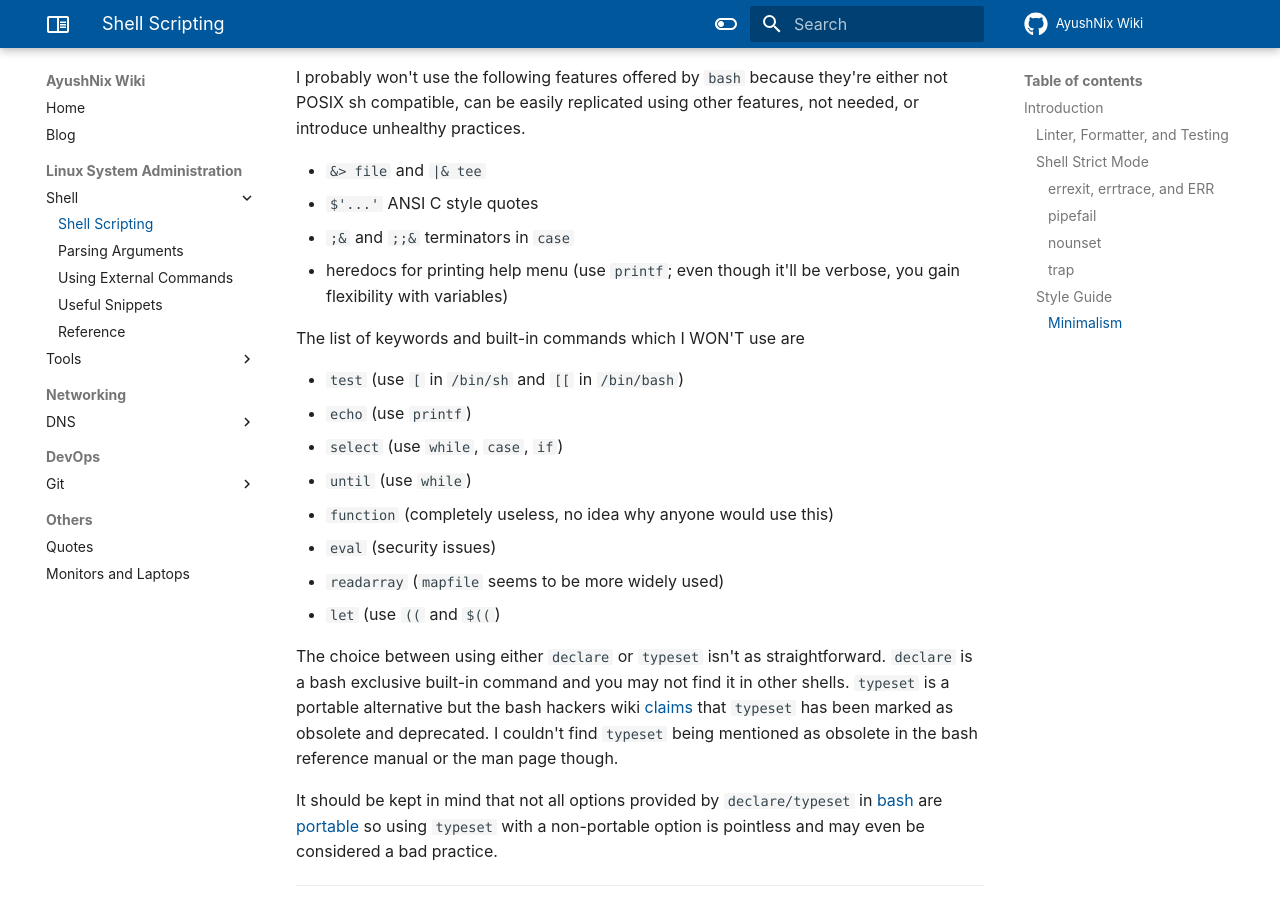
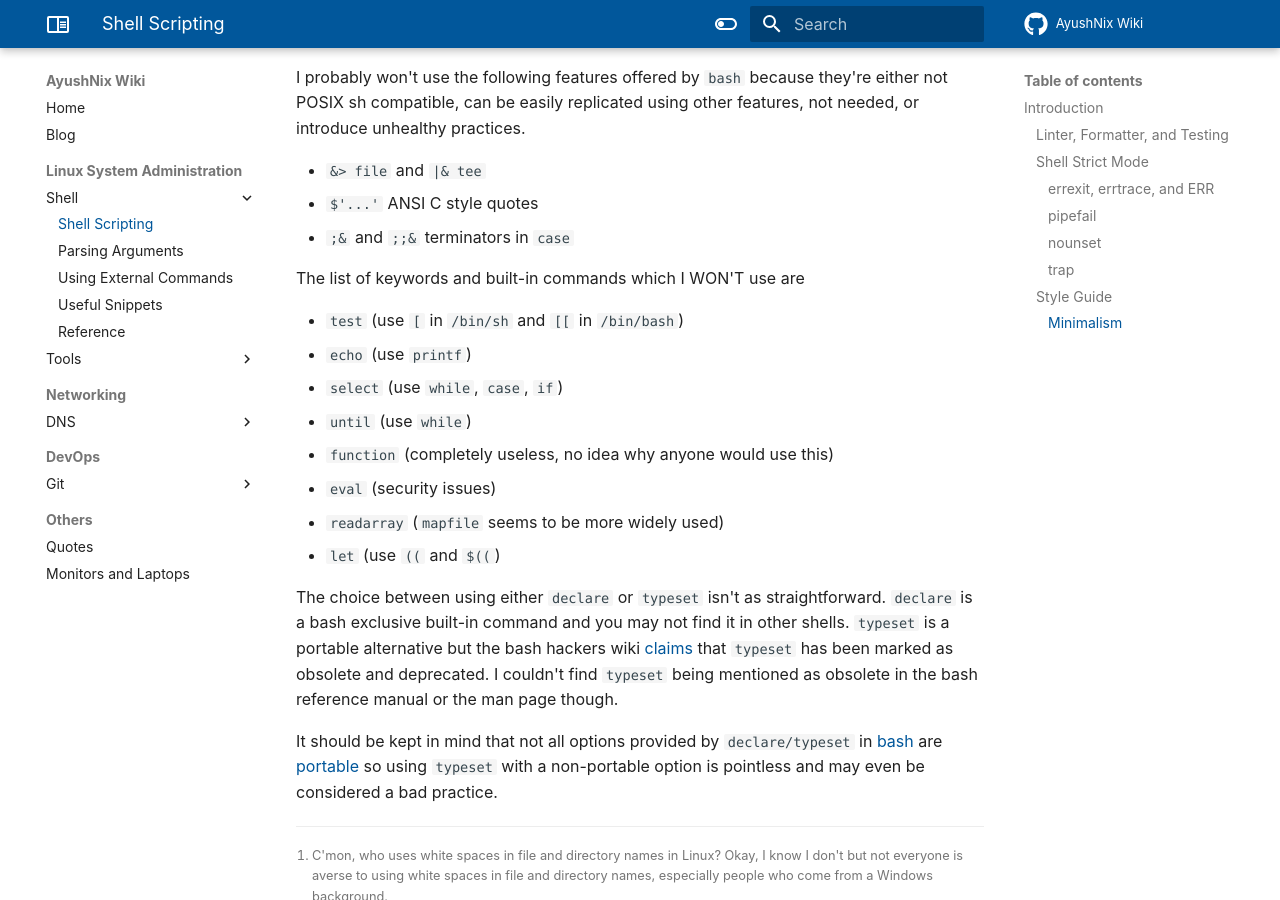
Before and after one commit to ayushnix/wiki, an MkDocs documentation site: the page built from docs/sysadmin/shell/scripting.md, in a window 1280 px wide and 900 px high, scrolled down 5869 px. Built offline with MkDocs 1.6.1 and Material for MkDocs 9.7.7, drawn with Linux system fonts in a browser that asks for light colours; comment, search, counter and statistics services are not loaded.

Commit message:
remove suggestion about not using heredocs

```diff
--- a/docs/sysadmin/shell/scripting.md
+++ b/docs/sysadmin/shell/scripting.md
@@ -284,8 +284,6 @@ practices.
 - `&> file` and `|& tee`
 - `$'...'` ANSI C style quotes
 - `;&` and `;;&` terminators in `case`
-- heredocs for printing help menu (use `printf`; even though it'll be verbose, you gain flexibility
-  with variables)
 
 The list of keywords and built-in commands which I WON'T use are
 
```
